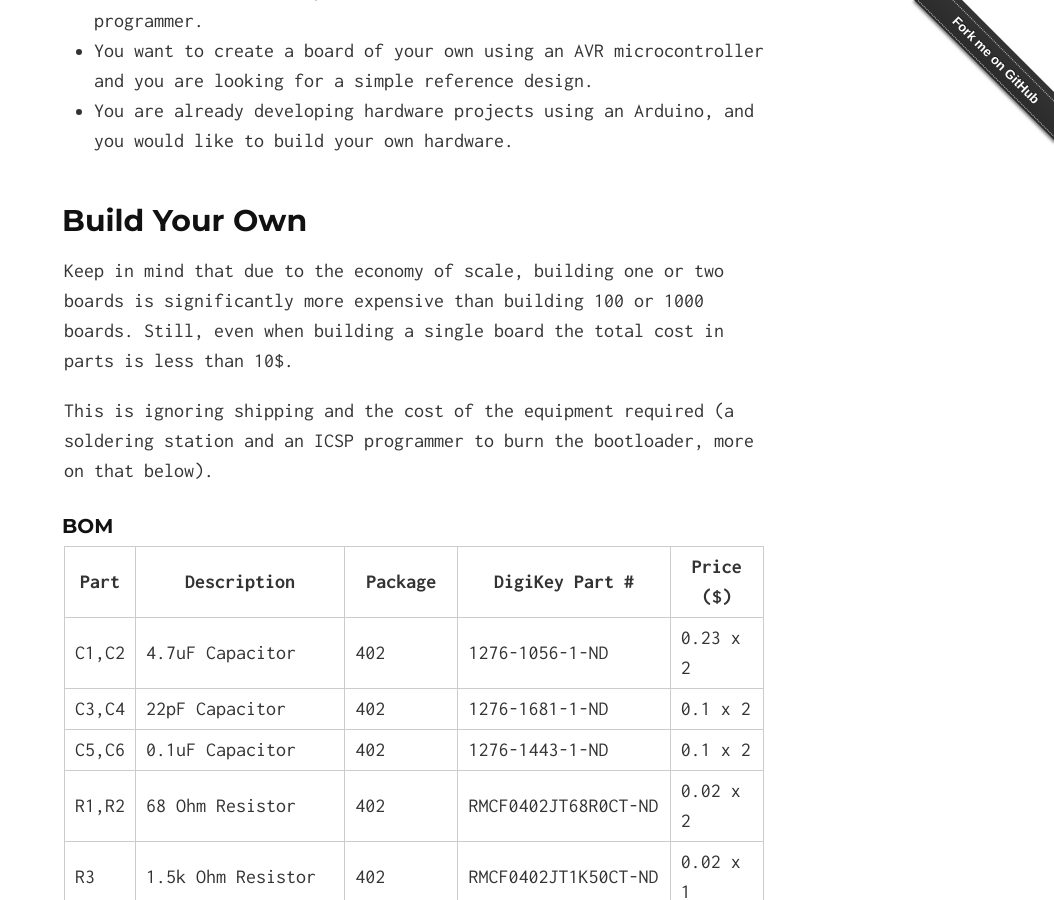
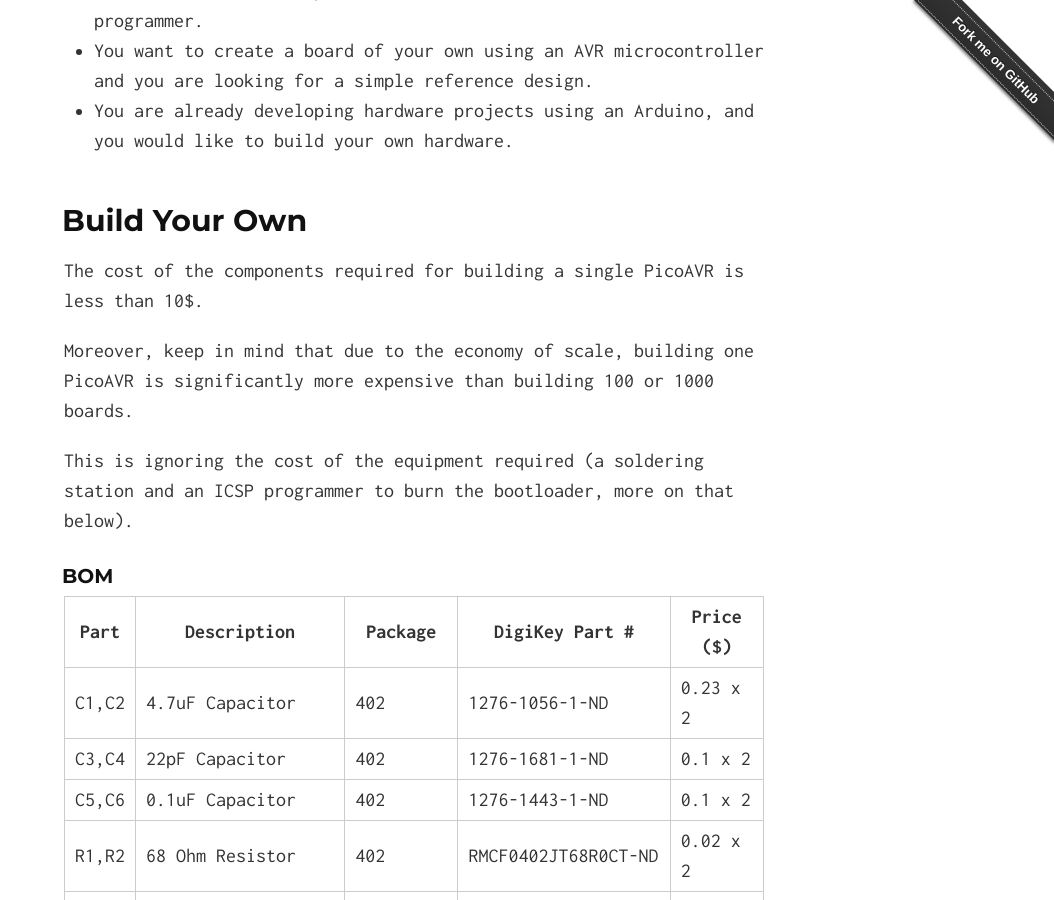
Before and after one commit to acornejo/picoAVR, a Jekyll site: the page built from index.html, in a window 1280 px wide and 900 px high, scrolled down 964 px. Shown: the whole window, without its empty margins (226-1280 px from the left). Built offline with Jekyll 4.4.1, drawn with Linux system fonts in a browser that asks for light colours; Markdown is read by kramdown in place of the engine named in the settings.

Commit message:
updated docs

```diff
--- a/_includes/index.md
+++ b/_includes/index.md
@@ -35,14 +35,14 @@ would like to build your own hardware.
 
 ## Build Your Own
 
-Keep in mind that due to the economy of scale, building one or two
-boards is significantly more expensive than building 100 or 1000 boards.
-Still, even when building a single board the total cost in parts is less
-than 10$.
+The cost of the components required for building a single PicoAVR is
+less than 10$.
 
-This is ignoring shipping and the cost of the equipment required
-(a soldering station and an ICSP programmer to burn the
- bootloader, more on that below).
+Moreover, keep in mind that due to the economy of scale, building one PicoAVR
+is significantly more expensive than building 100 or 1000 boards.
+
+This is ignoring the cost of the equipment required (a soldering station
+and an ICSP programmer to burn the bootloader, more on that below).
 
 ### BOM
 
```
